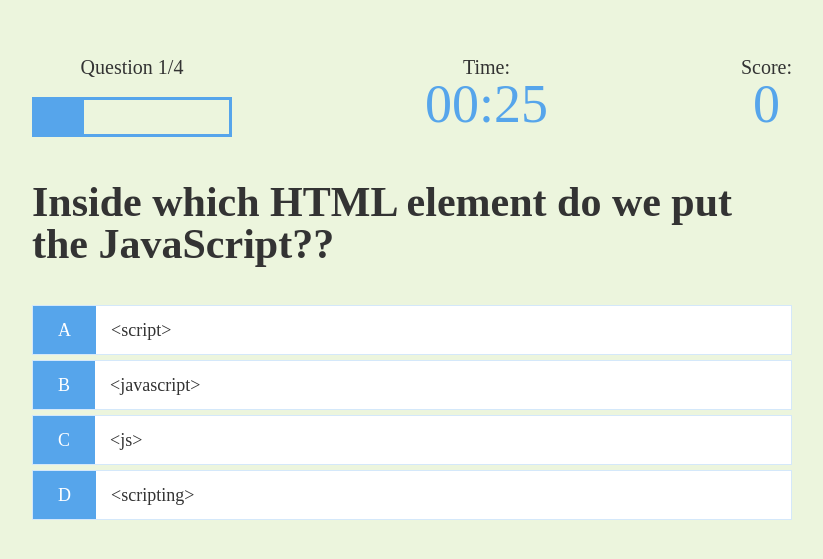
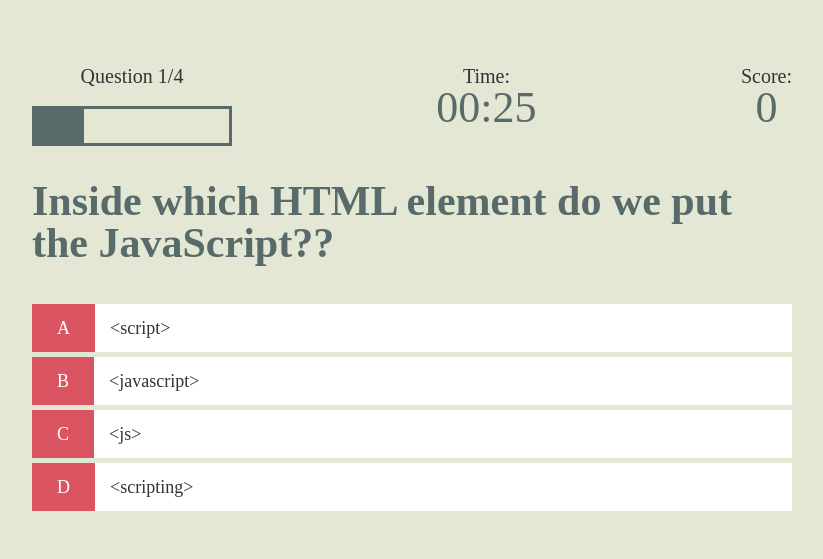
Before and after one commit to YaaseenK/JavaScriptQuiz, a plain HTML site: page pages/game.html in a window 1280 px wide. Shown: the part 109-668 px from the top of the page, without its empty margins (228-1051 px from the left). Drawn offline with Linux system fonts and the light colour scheme.

Commit message:
styling updates to background/ hud/ buttons

```diff
--- a/assets/css/game.css
+++ b/assets/css/game.css
@@ -9,7 +9,7 @@
     margin-bottom: 0.5rem;
     width: 100%;
     font-size: 1.8rem;
-    border: 0.1rem solid rgb(86, 165, 235, 0.25);
+    box-shadow: 0 0.4rem 1.4rem 0 rgba(88, 106, 106 0.5);
     background-color: white;
 }
 
@@ -20,7 +20,7 @@
 
 .choice-container:hover {
     cursor: pointer;
-    box-shadow: 0 0.4rem 1.4rem 0 rgba(86, 185, 235, 0.5);
+    box-shadow: 0 0.4rem 1.4rem 0 rgba(23, 23, 56, 0.5);
     transform: translateY(-0.1rem);
     transition: transform 150ms;
 }
@@ -31,7 +31,7 @@
 
 .choice-prefix {
     padding: 1.5rem 2.5rem;
-    background-color: #56a5eb;
+    background-color: #DB5461;
     color: white;
 }
 
@@ -54,6 +54,7 @@
 #hud{
     display: flex;
     justify-content: space-between;
+
 }
 
 .hud-prefix {
@@ -63,6 +64,7 @@
 
 .hud-main-text{
     text-align: center;
+    color: #586A6A;
 }
 
 .red {
@@ -91,12 +93,16 @@
 #progressBar{
     width: 20rem;
     height: 4rem;
-    border: 0.3rem solid #56a5eb;
+    border: 0.3rem solid #586A6A;
     margin-top: 2rem;
 }
 
 #progressBarFull{
     height: 3.4rem;
-    background-color: #56a5eb;
+    background-color: #586A6A;
     width: 0%;
 }
+
+#question {
+    color: #586A6A;
+}
--- a/assets/css/style.css
+++ b/assets/css/style.css
@@ -1,5 +1,5 @@
 :root {
-    background-color: #ecf5dd;
+    background-color: #E3E7D3;
     font-size: 62.5%;
 }
 
@@ -20,8 +20,8 @@ h4{
 
 /* FONT SIZE COLOR AND SPACING */
 h1{
-    font-size: 5.4rem;
-    color: #56a5eb;
+    font-size: 4.4rem;
+    color: #171738;
     margin-bottom: 5rem;
 }
 
@@ -85,7 +85,7 @@ h3 {
     padding: 1rem 0;
     width: 20rem;
     text-align: center;
-    border: 0.1rem solid #56a5eb;
+    border: 0.1rem solid #171738;
     margin-bottom: 1rem;
     text-decoration: none;
     background-color: white;
@@ -93,7 +93,7 @@ h3 {
 
 .btn:hover{
     cursor: pointer;
-    box-shadow: 0 0.4rem 1.4rem 0 rgba(86, 185, 235, 0.5);
+    box-shadow: 0 0.4rem 1.4rem 0 rgba(23, 23, 56, 0.5);
     transform: translateY(-0.1rem);
     transition: transform  150ms;
 }
```
Also changed, not shown: index.html (+5 -3 lines).
